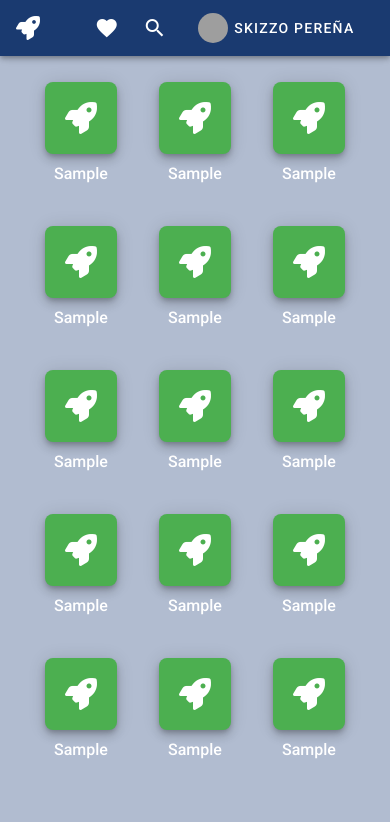
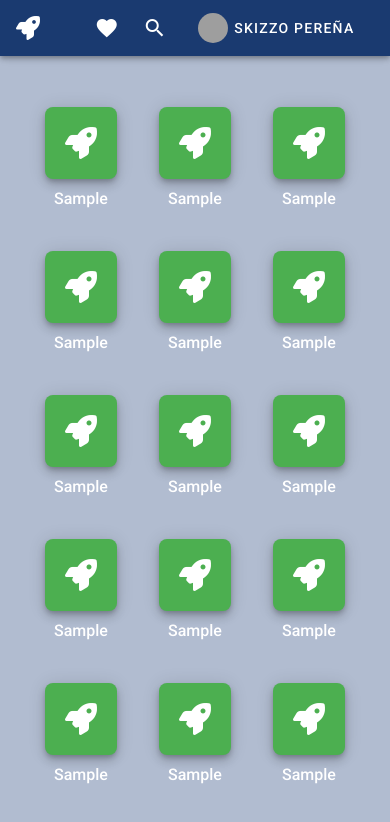
Before and after one commit to ephraimlambarte/epwrld-erp-main, a Vue app: page /mainPage in a window 390 px wide. Shown: the top 822 px of the page. Built offline with nearby package versions, Linux system fonts and the light colour scheme; grey boxes are pictures that could not be loaded.

Commit message:
Added top margin for mobile view

```diff
--- a/src/components/Landing.vue
+++ b/src/components/Landing.vue
@@ -1,5 +1,5 @@
 <template>
-  <v-container style="max-width: 900px">
+  <v-container style="margin-top: 50px; max-width: 900px;">
       <v-row
         no-gutters
         class="text-center"
```
